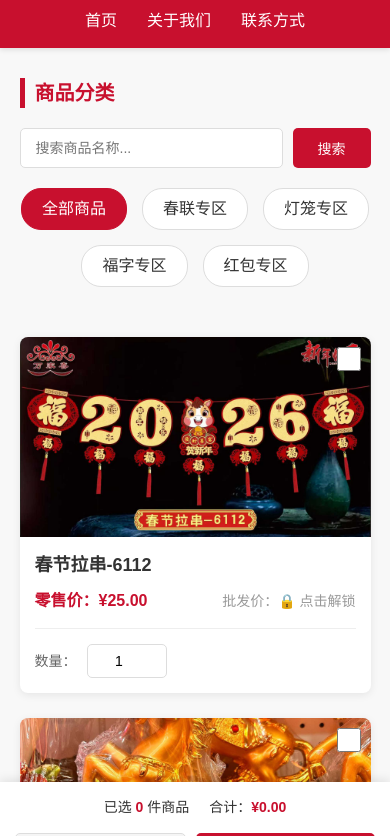
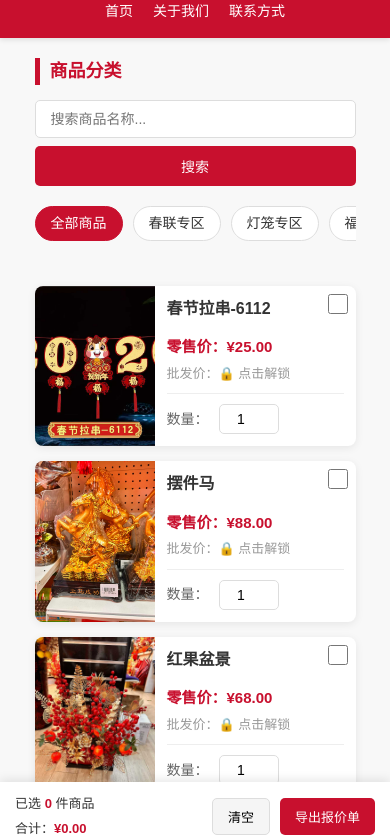
Before and after one commit to lzerong41-sys/lzerong41-sys.github.io, a plain HTML site: page index.html in a window 390 px wide. Shown: the part 62-898 px from the top of the page. Drawn offline with Linux system fonts and the light colour scheme.

Commit message:
Update style.css
优化手机端适配样式

```diff
--- a/css/style.css
+++ b/css/style.css
@@ -528,52 +528,209 @@ footer {
 @media (max-width: 768px) {
     .header-container {
         flex-direction: column;
-        gap: 10px;
+        gap: 8px;
+        padding: 0 15px;
+    }
+
+    .shop-name {
+        font-size: 20px;
     }
 
     .nav-menu {
-        margin-top: 10px;
+        margin-top: 8px;
     }
 
     .nav-menu li {
-        margin: 0 15px;
+        margin: 0 10px;
+    }
+
+    .nav-menu a {
+        font-size: 14px;
+    }
+
+    .category-section {
+        margin: 20px auto;
+        padding: 0 15px;
+    }
+
+    .category-title {
+        font-size: 18px;
+        margin-bottom: 15px;
+    }
+
+    .search-bar {
+        flex-direction: column;
+        gap: 8px;
+    }
+
+    .search-bar input {
+        width: 100%;
+    }
+
+    .search-bar button {
+        width: 100%;
     }
 
     .category-tabs {
-        justify-content: center;
+        justify-content: flex-start;
+        gap: 10px;
+        overflow-x: auto;
+        flex-wrap: nowrap;
+        padding-bottom: 5px;
+        -webkit-overflow-scrolling: touch;
+    }
+
+    .category-tab {
+        padding: 6px 15px;
+        font-size: 14px;
+        white-space: nowrap;
+        flex-shrink: 0;
+    }
+
+    .product-section {
+        padding: 0 15px;
+    }
+
+    .product-list {
+        grid-template-columns: 1fr;
+        gap: 15px;
+    }
+
+    .product-card {
+        display: flex;
+        flex-direction: row;
+        align-items: stretch;
+    }
+
+    .product-img {
+        width: 120px;
+        height: auto;
+        min-height: 120px;
+        flex-shrink: 0;
+    }
+
+    .product-info {
+        flex: 1;
+        padding: 12px;
+        display: flex;
+        flex-direction: column;
+        justify-content: space-between;
+    }
+
+    .product-name {
+        font-size: 16px;
+        white-space: normal;
+        line-height: 1.4;
+        margin-bottom: 8px;
+    }
+
+    .product-price {
+        flex-direction: column;
+        align-items: flex-start;
+        gap: 5px;
+        margin-top: 8px;
+    }
+
+    .retail-price {
+        font-size: 15px;
+    }
+
+    .wholesale-price {
+        font-size: 13px;
+    }
+
+    .product-quantity {
+        margin-top: 10px;
+        padding-top: 10px;
+    }
+
+    .product-quantity input {
+        width: 60px;
+        padding: 6px;
+    }
+
+    .product-select {
+        top: 8px;
+        right: 8px;
+        width: 20px;
+        height: 20px;
     }
 
     .quote-float-bar {
-        flex-direction: column;
-        gap: 15px;
-        padding: 15px;
+        flex-direction: row;
+        gap: 10px;
+        padding: 12px 15px;
     }
 
     .quote-info {
-        gap: 20px;
-        font-size: 14px;
+        flex-direction: column;
+        gap: 5px;
+        font-size: 13px;
     }
 
     .quote-actions {
-        width: 100%;
+        width: auto;
+        flex-shrink: 0;
     }
 
     .quote-actions button {
-        flex: 1;
+        padding: 8px 15px;
+        font-size: 13px;
+    }
+
+    .modal-content {
+        padding: 20px;
+        margin: 20px;
+        max-height: 90vh;
+        overflow-y: auto;
     }
 
     .quote-modal-content {
         max-width: 95%;
-        padding: 20px;
+        padding: 15px;
+    }
+
+    .quote-preview {
+        padding: 10px;
+        overflow-x: auto;
     }
 
     .quote-preview table {
-        font-size: 12px;
+        font-size: 11px;
+        min-width: 600px;
     }
 
     .quote-preview th,
     .quote-preview td {
-        padding: 8px 5px;
+        padding: 6px 4px;
+    }
+
+    .info-modal-content {
+        max-width: 95%;
+    }
+
+    .info-content {
+        padding: 10px 0;
+    }
+
+    .info-content ul {
+        padding-left: 15px;
+    }
+
+    .contact-item {
+        flex-direction: column;
+        align-items: flex-start;
+        margin: 12px 0;
+    }
+
+    .contact-label {
+        min-width: auto;
+        margin-bottom: 3px;
+    }
+
+    footer {
+        padding: 15px;
+        font-size: 12px;
     }
 }
 
```
